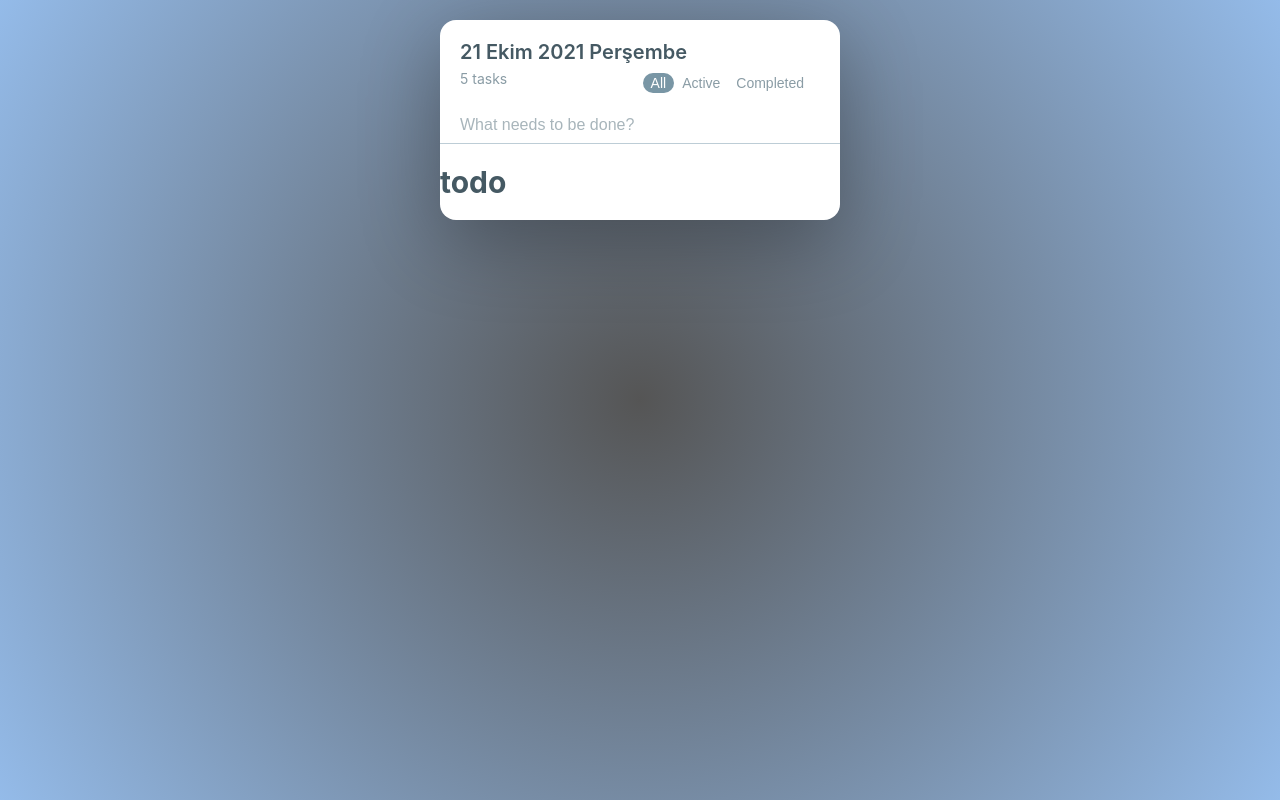
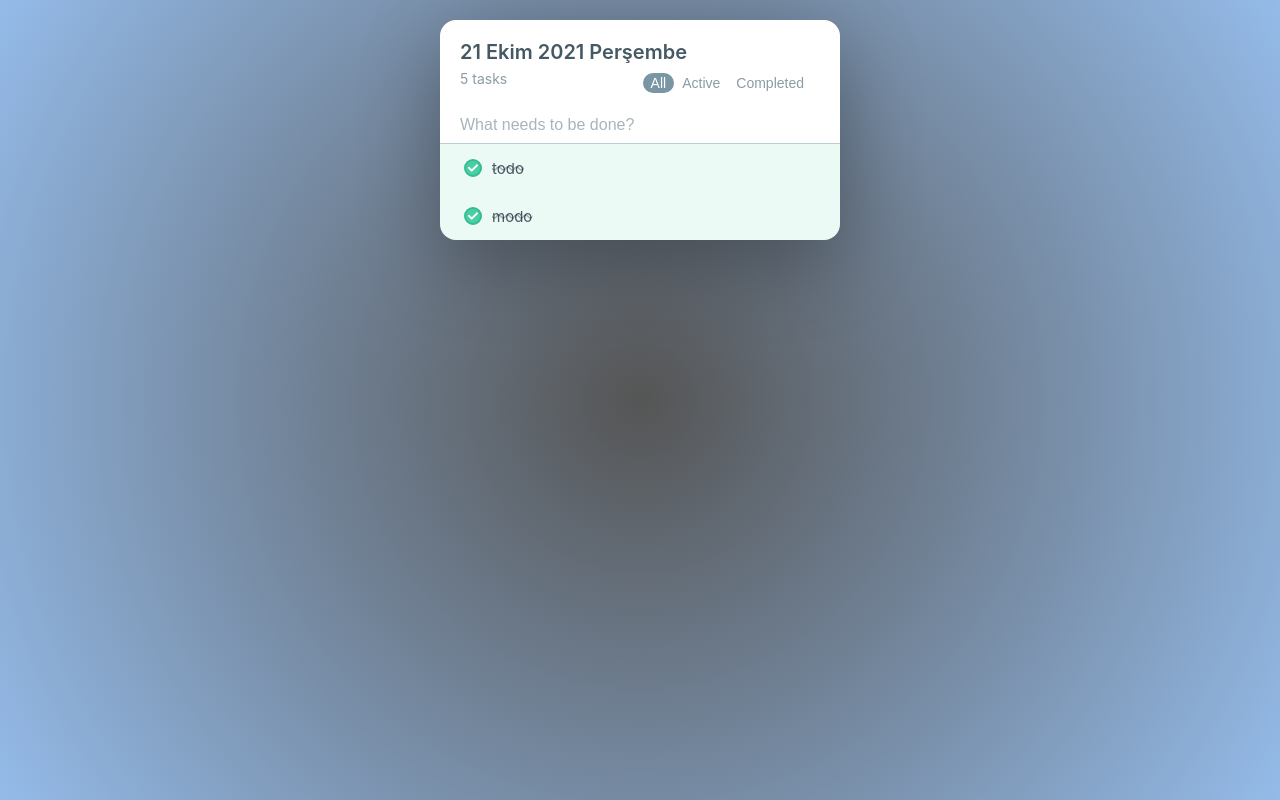
Before and after one commit to patika-hepsiburada-react-bootcamp/odev-5-dnnzz, a React (Create React App) app: page / in a window 1280 px wide. Built offline with nearby package versions, Linux system fonts and the light colour scheme.

Commit message:
feat/addTask&editTask&deleteTask done

```diff
--- a/public/setTodos.js
+++ b/public/setTodos.js
@@ -1 +1 @@
-window.localStorage.setItem("todos",JSON.stringify([{task:"todo",isChecked:false}]));
+window.localStorage.setItem("todos",JSON.stringify([{task:"todo",isFinished:true},{task:"modo",isFinished:true}]));
--- a/src/components/Todo.tsx
+++ b/src/components/Todo.tsx
@@ -4,23 +4,22 @@ import TodoInput from './TodoInput'
 import TodoList from './TodoList'
 import TodoToolbar from './TodoToolbar'
 import { todoReducer } from 'reducers/reducer'
-import { Action, ActionTypes, TodoType } from 'interfaces/Todo'
+import { ActionTypes, TodoType } from 'interfaces/Todo'
 
 export default function Todo() {
     const [initialState,setInitialState] = React.useState<Array<TodoType>>(JSON.parse(localStorage.getItem("todos")!));
-    const [state, dispatch] = React.useReducer(todoReducer,initialState);
-
+    const [state, dispatch] = React.useReducer(todoReducer,{todos : initialState});
     const handleDispatch = (type : ActionTypes, payload: TodoType) : void => {
-        dispatch({type:type,payload:payload});
+       return dispatch({type:type,payload:payload});
     }
     return (
         <div className="app">
             <div className="task-header">
                 <h1 className="task-header-title">{dateFormatter()}</h1>
                 <TodoToolbar />
-                <TodoInput />
+                <TodoInput handleDispatch={handleDispatch} />
             </div>
-            <TodoList todos = {state} handleDispatch={handleDispatch}/>
+            <TodoList todos = {state.todos} handleDispatch={handleDispatch}/>
         </div>
     )
 }
--- a/src/components/TodoInput.tsx
+++ b/src/components/TodoInput.tsx
@@ -1,10 +1,20 @@
-import React from 'react'
+import { ActionTypes } from 'interfaces/Todo';
+import React, { ChangeEvent, FormEvent } from 'react'
 
-export default function TodoInput() {
+export default function TodoInput({handleDispatch} :{handleDispatch : Function}) {
+    const [inputValue,setInputValue] = React.useState<string>("");
+    const handleChange = (e : ChangeEvent<HTMLInputElement>) =>{
+        setInputValue(e.target.value);
+    }
+    const handleSubmit = (e : FormEvent<HTMLFormElement>) =>{
+        e.preventDefault();
+        handleDispatch(ActionTypes.ADD,{task:inputValue,isFinished:false});
+        setInputValue("");
+    }
     return (
         <div>
-            <form className="task-form">
-                <input className="task-input"  placeholder="What needs to be done?" autoFocus={true} />
+            <form className="task-form" onSubmit={(e) => handleSubmit(e)}>
+                <input className="task-input"  onChange={(e) => handleChange(e)} value={inputValue} placeholder="What needs to be done?" autoFocus={true} />
                 <button className="task-button">Add Task</button>
             </form>
         </div>
--- a/src/components/TodoItem.tsx
+++ b/src/components/TodoItem.tsx
@@ -1,11 +1,18 @@
+import { ActionTypes } from 'interfaces/Todo';
 import React from 'react'
 
-export default function TodoItem(): JSX.Element {
+interface IProps {
+    task : string;
+    isFinished:boolean;
+    handleDispatch: Function;
+}
+
+export default function TodoItem({task,isFinished,handleDispatch} : IProps) {
     return (
-        <div className="task-item">
-            <input className="task-status" type="checkbox" checked={true} />
-            <label className="task-name">Morning walk</label>
-            <button className="task-delete"></button>
+        <div className={isFinished === true ? "task-item is-completed" : "task-item"}>
+            <input className="task-status" type="checkbox" checked={isFinished} onChange={(e) => handleDispatch(ActionTypes.PATCH,{task:task,isFinished:isFinished})}/>
+            <label className="task-name">{task}</label>
+            <button className="task-delete" onClick={(e) => handleDispatch(ActionTypes.DELETE,{task:task})}></button>
         </div>
     )
 }
--- a/src/components/TodoList.tsx
+++ b/src/components/TodoList.tsx
@@ -4,8 +4,10 @@ import { TodoType } from 'interfaces/Todo'
 export default function TodoList({handleDispatch,todos} :{handleDispatch : Function,todos:Array<TodoType>}) {
     return (
         <div className="task-list">
-           {todos.map(item => (
-               <h1>{item.task}</h1>
+           {todos.map((item,key) => (
+               <div key={key}>
+                   <TodoItem  task={item.task} isFinished={item.isFinished} handleDispatch={handleDispatch} />
+               </div>
            ))}
         </div>
     )
--- a/src/components/TodoToolbar.tsx
+++ b/src/components/TodoToolbar.tsx
@@ -1,7 +1,7 @@
 import React from 'react'
 
 
-export default function TodoToolbar() {
+export default function TodoToolbar(){
     return (
         <div className="task-tools">
             <div className="task-count">5 tasks</div>
--- a/src/reducers/reducer.tsx
+++ b/src/reducers/reducer.tsx
@@ -1,32 +1,39 @@
 import {TodoType,Action, ActionTypes} from "../interfaces/Todo";
 import {remove} from '../utils/utils';
 
-export function todoReducer (state:Array<TodoType>,action:Action):any{
+export function todoReducer (state:{todos:Array<TodoType>},action:Action):any{
     const {type , payload} = action;
     switch(type){
         case ActionTypes.ADD:
             return {
-                state : [...state,payload]
+                ...state,
+                todos : [...state.todos,payload]
             }
         case ActionTypes.DELETE:
             return {
-                state : remove(state,"task",payload.task)
+                ...state,
+                todos : remove(state.todos,"task",payload.task)
             }
         case ActionTypes.DELETE_ALL:
             return{
-                state : state.filter((task) => task.isFinished === true)
+                ...state,
+                todos : state.todos.filter((task) => task.isFinished === true)
             }
         case ActionTypes.PATCH:
-            let tempTask = state.find(v => v.task === payload.task);
-            if(tempTask?.isFinished === true){
-                tempTask.isFinished = false;
+            // Find and replace status
+            const newTasks = state.todos.reduce((ds, d) => {
+                let newD = d;
+                if (d.task === payload.task) {
+                  newD = Object.assign({}, d, { isFinished: !payload.isFinished });
+                }
+                return ds.concat(newD);
+              }, [] as Array<TodoType>);
+            return {
+                ...state,
+                todos: newTasks
             }
-            if(tempTask?.isFinished === false){
-                tempTask.isFinished = true;
-            }
-            return {
-                state: state
-            }
+        default:
+            return state;
 
     }
 }
```
